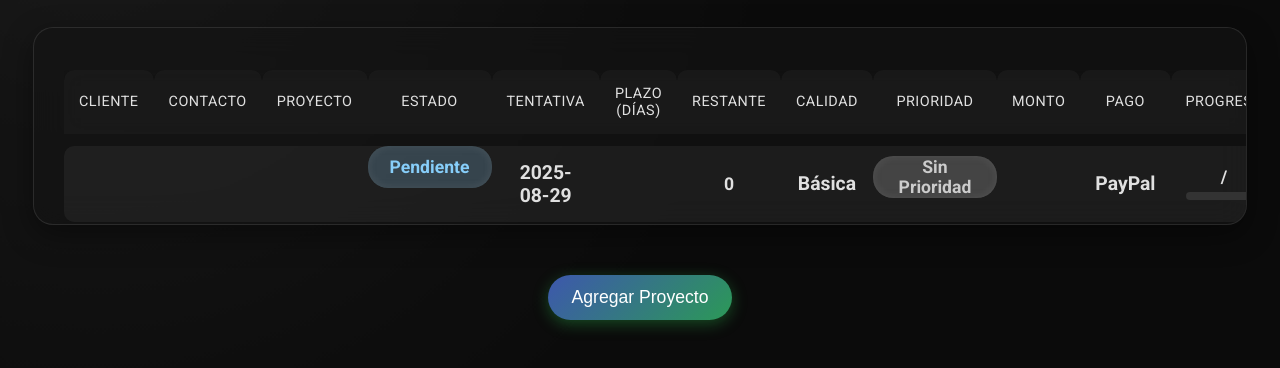
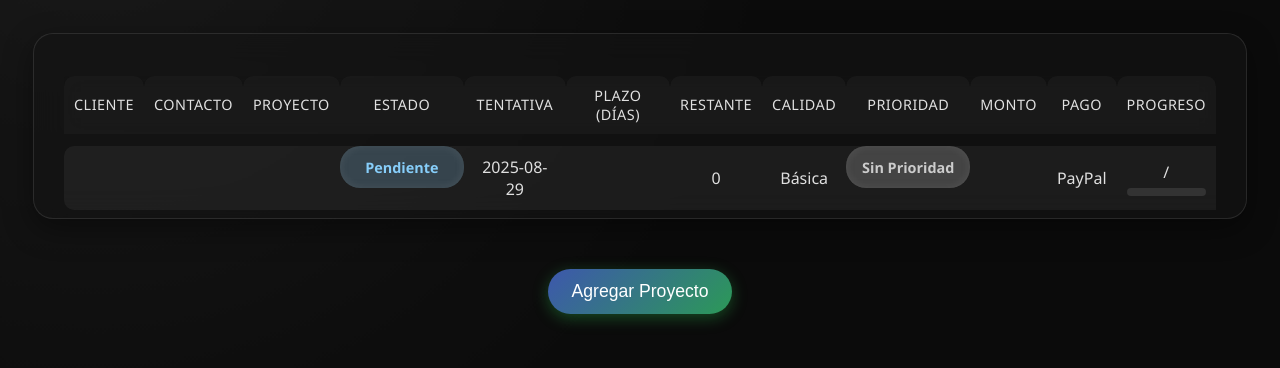
Before and after one commit to KHAR0L/PROYECTOSKHXRXL2, a plain HTML site: page index.html in a window 1280 px wide. Both pictures are taken after a click on the button "Agregar Proyecto". Shown: the part 288-656 px from the top of the page. Drawn offline with Linux system fonts and the light colour scheme.

Commit message:
Update styles.css

```diff
--- a/styles.css
+++ b/styles.css
@@ -3,7 +3,7 @@
  * Estilos generales y base
  * ---------------------------------------------------------------------------------------------------------------------------------
  */
-@import url('https://fonts.googleapis.com/css2?family=Montserrat:wght@700&family=Roboto:wght@400;700&display=swap');
+@import url('https://fonts.googleapis.com/css2?family=Montserrat:wght@400;700&display=swap');
 
 :root {
     --background-color: #0c0c0c;
@@ -20,7 +20,7 @@
 }
 
 body {
-    font-family: 'Roboto', sans-serif; /* Usamos una fuente para el cuerpo */
+    font-family: 'Segoe UI', Arial, sans-serif;
     padding: 0;
     margin: 0;
     background-color: var(--background-color);
@@ -52,14 +52,14 @@ body::before {
 }
 
 h2 {
-    font-family: 'Montserrat', sans-serif;
+    font-family: 'Montserrat', sans-serif; /* Fuente más gruesa */
     text-align: center;
     margin-bottom: 20px;
     font-size: 2.5rem;
     letter-spacing: -1px;
     font-weight: 700;
     background: linear-gradient(135deg, #a8c0ff, #3f51b5);
-    background-size: 400% 400%;
+    background-size: 400% 400%; /* Ajuste para que la animación sea más notable */
     -webkit-background-clip: text;
     -webkit-text-fill-color: transparent;
     animation: gradientText 5s ease infinite;
@@ -123,13 +123,12 @@ thead {
 }
 
 th, td {
-    padding: 15px; /* Aumentamos el padding para hacer las filas más altas */
+    padding: 10px;
     text-align: center;
     vertical-align: middle;
     border: none;
     background: none;
-    font-weight: 700; /* Texto en negrita para la legibilidad */
-    font-size: 1.1em; /* Texto más grande */
+    font-weight: 400;
     transition: all 0.2s ease-in-out;
 }
 
@@ -195,7 +194,6 @@ select {
     appearance: none;
     -moz-appearance: textfield;
     box-sizing: border-box;
-    font-weight: normal; /* Asegura que los campos de entrada no sean negrita */
 }
 
 input[type="number"]::-webkit-inner-spin-button,
@@ -219,8 +217,6 @@ select {
 
 span {
     display: inline-block;
-    font-weight: 700; /* Texto estático en negrita */
-    font-size: 1.1em;
 }
 
 /*
@@ -255,7 +251,7 @@ span {
 }
 
 #agregarProyecto:hover {
-    animation: none;
+    animation: none; /* Desactiva la animación infinita al pasar el cursor */
     background-position: 100% 50%;
     transform: translateY(-3px);
     box-shadow: 0 6px 20px rgba(40, 167, 69, 0.5);
@@ -334,10 +330,10 @@ tr:hover .acciones-flotantes {
 }
 
 .estado, .prioridad {
-    font-weight: 700;
+    font-weight: 600;
     border-radius: 20px;
     padding: 6px 12px;
-    font-size: 1.1em;
+    font-size: 0.9em;
     text-transform: capitalize;
     display: flex;
     justify-content: center;
```
